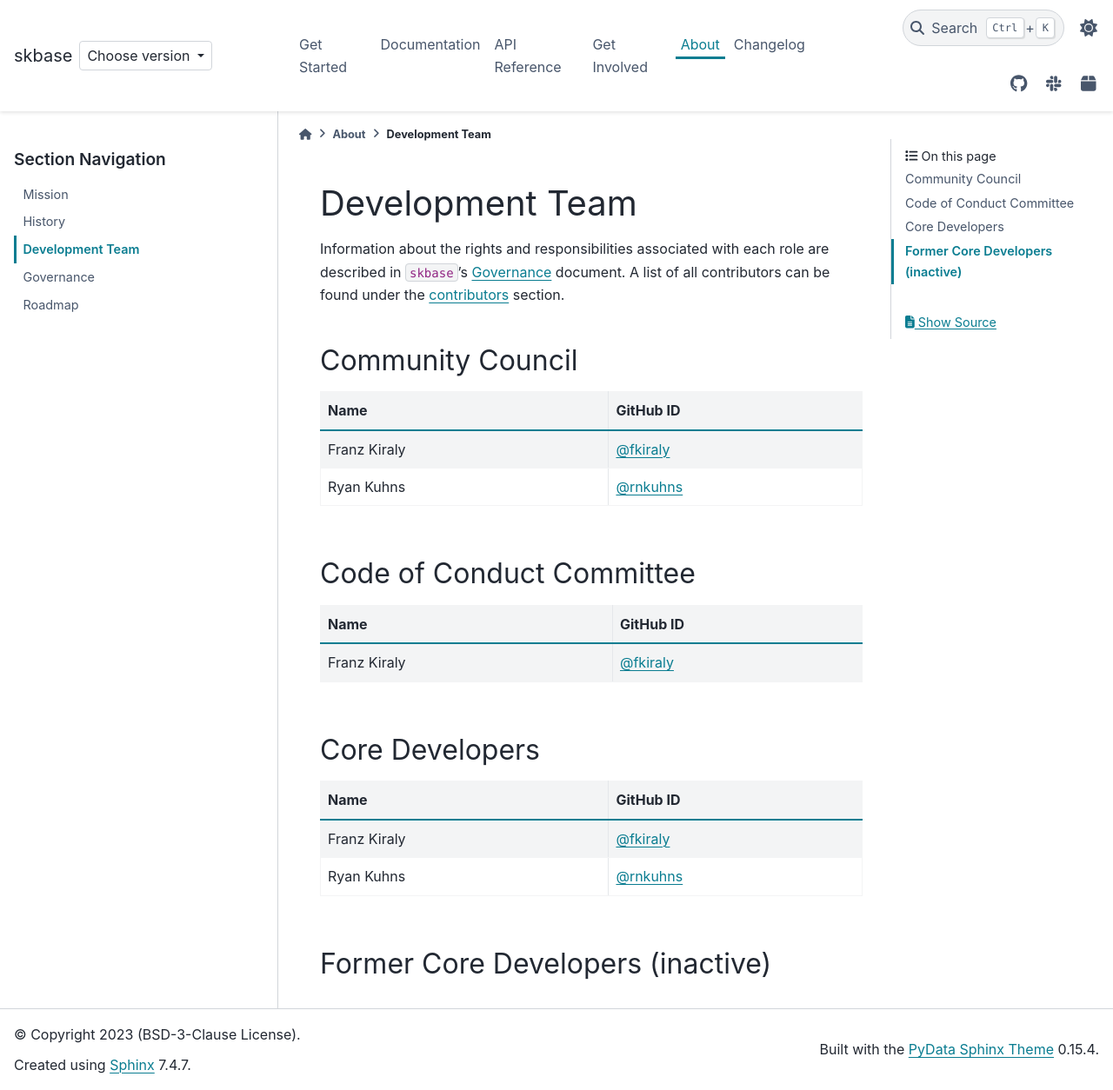
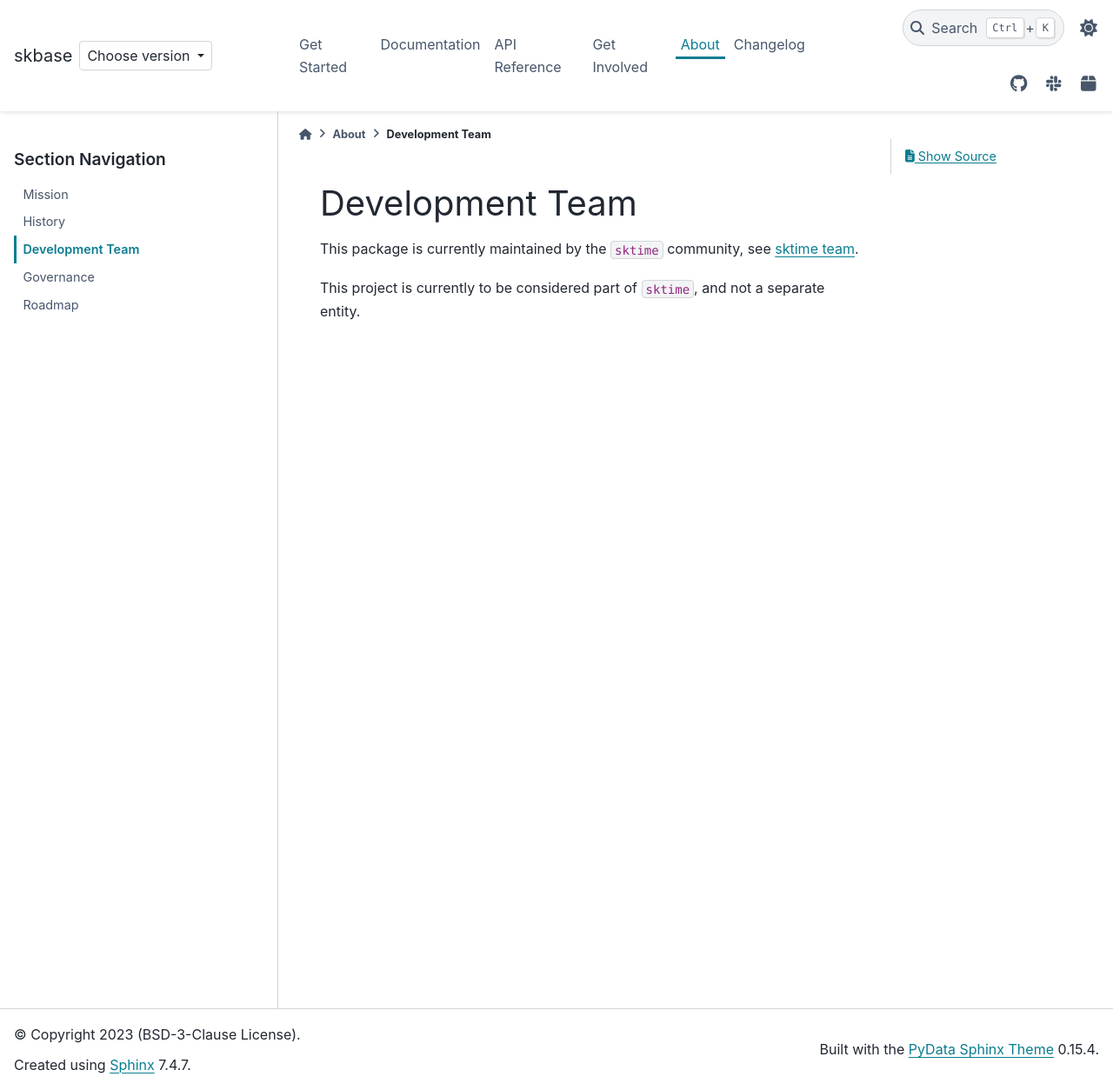
Before and after one commit to sktime/skbase, a Sphinx documentation site: the page built from docs/source/about/team.rst, in a window 1280 px wide and 1254 px high. Shown: the whole window at 87% size. Built offline with Sphinx 7.4.7 and the PyData theme 0.15.4, drawn with Linux system fonts in a browser that asks for light colours; comment, search, counter and statistics services are not loaded.

Commit message:
[DOC] update project metadata, point governance to `sktime`, update `__init__` info  (#194)
This PR updates project information in the docs and `__init__`:

* the package now points to `sktime`, as being part of `sktime` and
being maintained by the `sktime` team, in relevant places - sphinx docs
(governance, team), and `pyproject.toml`
* in particular, it is no longer a separate entity per the docs, as the
single active CC member (of `skbase`) I don't think that makes sense -
especially since it receives most occasional fixes from `sktime`
maintainers
* the version string in the package `__init__` was not up-to-date with
the `pyproject.toml`, this is fixed.

Fixes #189 in passing (I think all instances are removed or superseded
by this)

```diff
--- a/docs/source/about/team.rst
+++ b/docs/source/about/team.rst
@@ -4,47 +4,8 @@
 Development Team
 ================
 
-Information about the rights and responsibilities associated with each role
-are described in ``skbase``'s :ref:`governance` document. A list of
-all contributors can be found under the `contributors <contributors.md>`_
-section.
+This package is currently maintained by the ``sktime`` community, see
+`sktime team <http://www.sktime.net/en/latest/about/team.html>`_.
 
-Community Council
-=================
-
-.. list-table::
-   :header-rows: 1
-
-   * - Name
-     - GitHub ID
-   * - Franz Kiraly
-     - :user:`fkiraly`
-   * - Ryan Kuhns
-     - :user:`rnkuhns`
-
-Code of Conduct Committee
-=========================
-
-.. list-table::
-   :header-rows: 1
-
-   * - Name
-     - GitHub ID
-   * - Franz Kiraly
-     - :user:`fkiraly`
-
-Core Developers
-===============
-
-.. list-table::
-   :header-rows: 1
-
-   * - Name
-     - GitHub ID
-   * - Franz Kiraly
-     - :user:`fkiraly`
-   * - Ryan Kuhns
-     - :user:`rnkuhns`
-
-Former Core Developers (inactive)
-=================================
+This project is currently to be considered part of ``sktime``,
+and not a separate entity.
--- a/skbase/__init__.py
+++ b/skbase/__init__.py
@@ -8,7 +8,7 @@
 """
 from typing import List
 
-__version__: str = "0.4.0"
+__version__: str = "0.4.5"
 
-__author__: List[str] = ["mloning", "RNKuhns", "fkiraly"]
+__author__: List[str] = ["fkiraly", "RNKuhns", "mloning"]
 __all__: List[str] = []
```
Also changed, not shown: docs/source/about/governance.rst (+9 -0 lines), pyproject.toml (+3 -5 lines).
